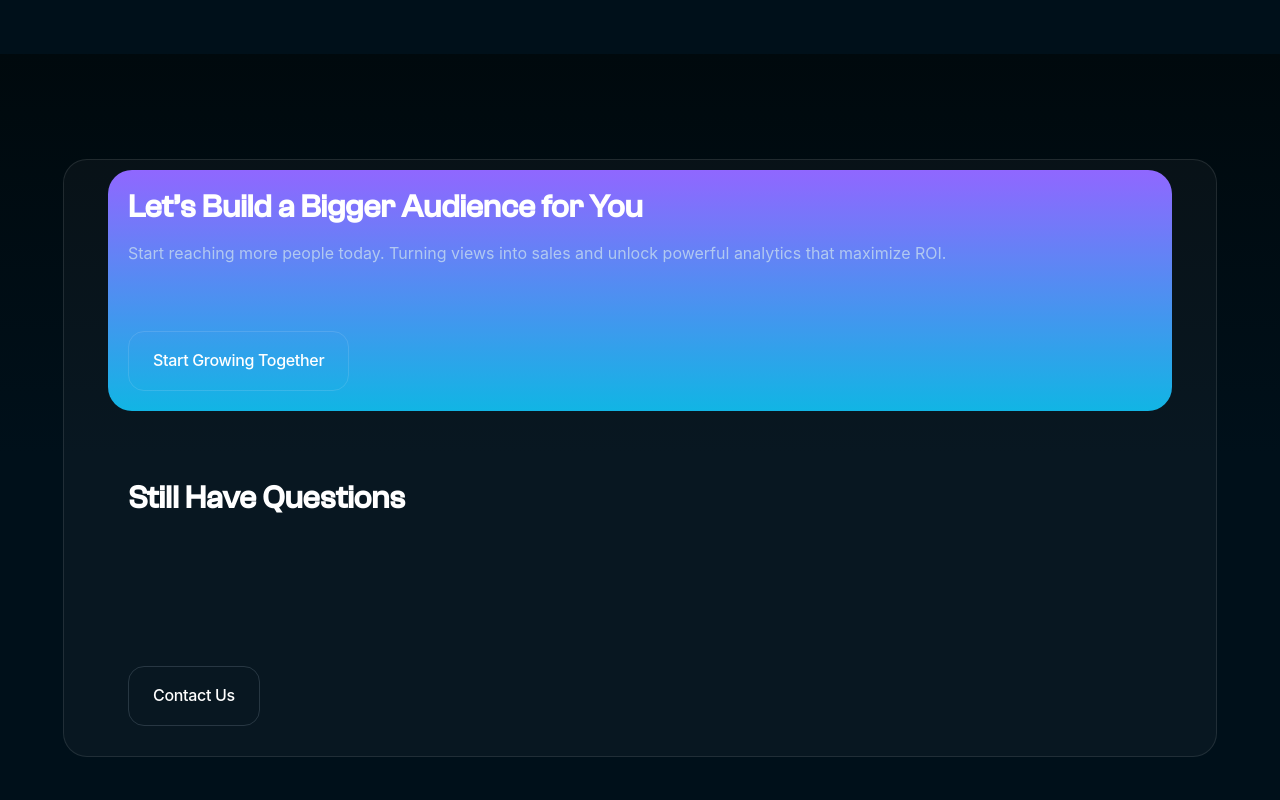
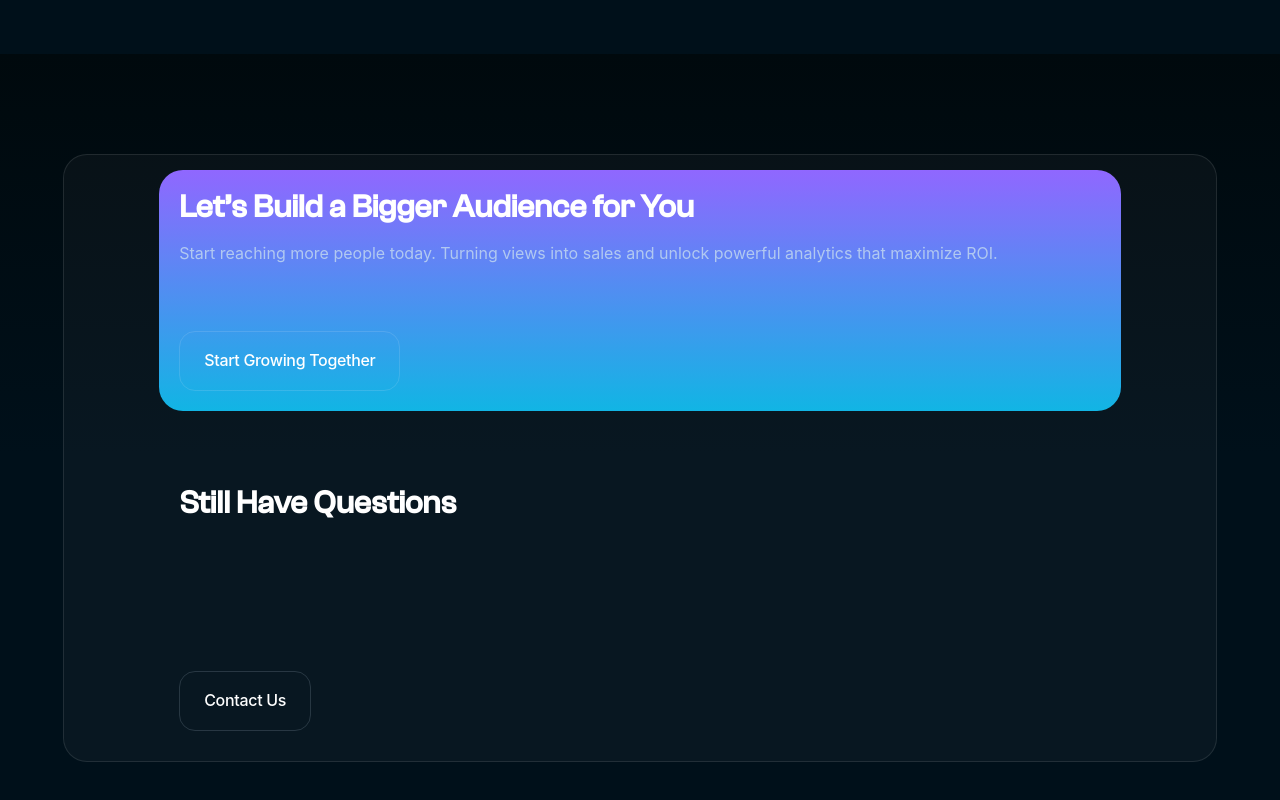
Before and after one commit to WillCBurroughs/sellrly, a React (Create React App) app: page / in a window 1280 px wide. Shown: the part 4746-5546 px from the top of the page. Built offline with nearby package versions, Linux system fonts and the light colour scheme; a web font is replaced by a local one.

Commit message:
Adding better margins on newclassbigdiv

```diff
--- a/src/index.css
+++ b/src/index.css
@@ -1800,8 +1800,9 @@ input:focus, textarea:focus {
 }
 
 .newclassbigdiv {
-  width: 80vw;
+  width: 80%;
   padding: 20px;
+  margin-top: 15px;
   height: auto;
 }
 
```
